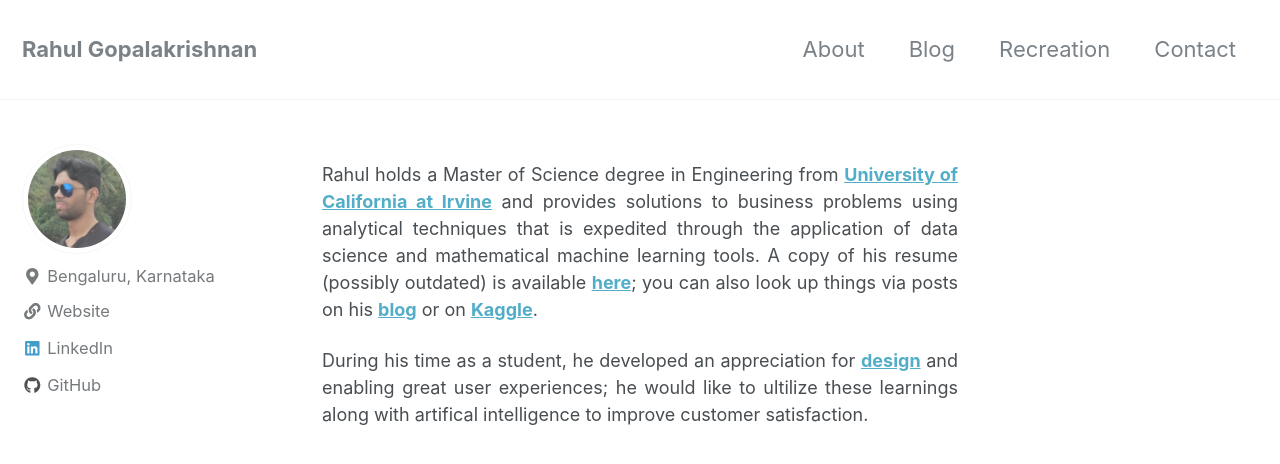
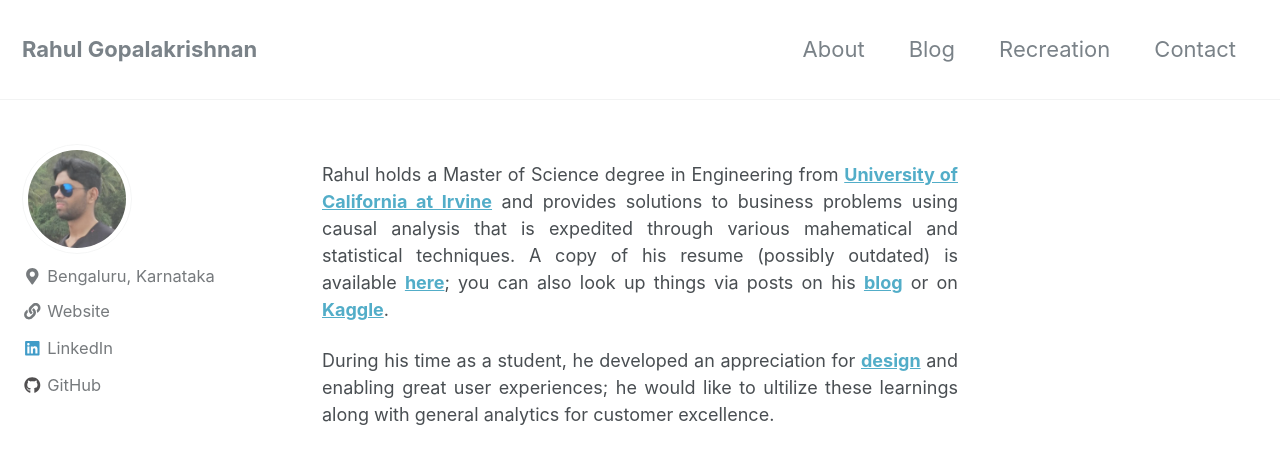
Before and after one commit to gopalrahulrg/gopalrahulrg.github.io, a Jekyll site: the page built from _pages/about.md, in a window 1280 px wide and 900 px high. Shown: the top 464 px of the window. Built offline with Jekyll 4.4.1, drawn with Linux system fonts in a browser that asks for light colours; nearby versions of some CDN libraries.

Commit message:
Update about.md

```diff
--- a/_pages/about.md
+++ b/_pages/about.md
@@ -4,6 +4,6 @@
 header:
 ---
 
-<font size="4"><p style='text-align: justify;'>Rahul holds a Master of Science degree in Engineering from <a href="https://uci.edu/"><b>University of California at Irvine</b></a> and provides solutions to business problems using analytical techniques that is expedited through the application of data science and mathematical machine learning tools. A copy of his resume (possibly outdated) is available <a href="https://github.com/gopalrahulrg/gopalrahulrg.github.io/raw/master/_resume/RahulGopalakrishnan_Resume.pdf"><b>here</b></a>; you can also look up things via posts on his <a href="https://gopalrahulrg.github.io/blog/"><b>blog</b></a> or on <a href="https://www.kaggle.com/gopalrahulrg"><b>Kaggle</b></a>.<p>
+<font size="4"><p style='text-align: justify;'>Rahul holds a Master of Science degree in Engineering from <a href="https://uci.edu/"><b>University of California at Irvine</b></a> and provides solutions to business problems using causal analysis that is expedited through various mahematical and statistical techniques. A copy of his resume (possibly outdated) is available <a href="https://github.com/gopalrahulrg/gopalrahulrg.github.io/raw/master/_resume/RahulGopalakrishnan_Resume.pdf"><b>here</b></a>; you can also look up things via posts on his <a href="https://gopalrahulrg.github.io/blog/"><b>blog</b></a> or on <a href="https://www.kaggle.com/gopalrahulrg"><b>Kaggle</b></a>.<p>
 
-<p style='text-align: justify;'>During his time as a student, he developed an appreciation for <a href="https://github.com/gopalrahulrg/gopalrahulrg.github.io/raw/master/_des/RahulGopalakrishnan_DesignPortfolio_2014.pdf"><b>design</b></a> and enabling great user experiences; he would like to ultilize these learnings along with artifical intelligence to improve customer satisfaction.<p>
+<p style='text-align: justify;'>During his time as a student, he developed an appreciation for <a href="https://github.com/gopalrahulrg/gopalrahulrg.github.io/raw/master/_des/RahulGopalakrishnan_DesignPortfolio_2014.pdf"><b>design</b></a> and enabling great user experiences; he would like to ultilize these learnings along with general analytics for customer excellence.<p>
```
